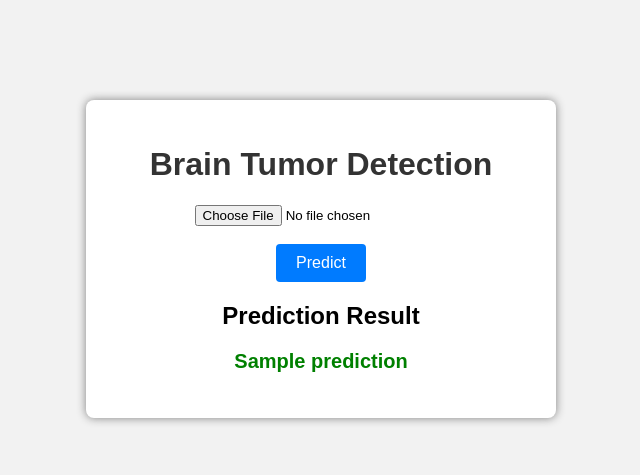
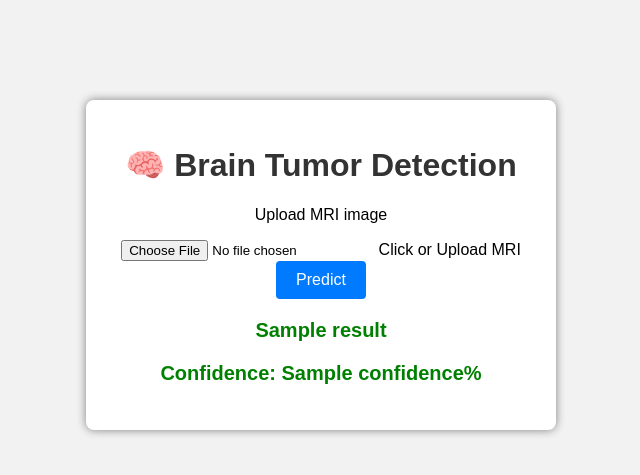
Before and after one commit to Bondadapavani/brain_tumor_web, a Flask app: template templates/index.html in a window 1280 px wide. Shown: the top 475 px of the page, without its empty margins (319-959 px from the left). Run offline with Flask 3, Linux system fonts and the light colour scheme; the template is opened without the code that fills it: most values are stand-ins (such as "Sample title", 1, 10 or a date in 2020).

Commit message:
Update index.html

```diff
--- a/templates/index.html
+++ b/templates/index.html
@@ -1,31 +1,46 @@
 <!DOCTYPE html>
-<html>
+<html lang="en">
 <head>
+    <meta charset="UTF-8">
     <title>Brain Tumor Detection</title>
     <link rel="stylesheet" href="{{ url_for('static', filename='style.css') }}">
 </head>
 <body>
 
 <div class="container">
-    <h1>Brain Tumor Detection</h1>
+    <div class="card">
+        <h1>🧠 Brain Tumor Detection</h1>
+        <p class="subtitle">Upload MRI image</p>
 
-    <form method="POST" enctype="multipart/form-data">
-        <input type="file" name="file" required>
-        <br><br>
-        <button type="submit">Predict</button>
-    </form>
+        <form method="POST" enctype="multipart/form-data">
+            <label class="upload-box">
+                <input type="file" name="file" id="fileInput" required>
+                <span>Click or Upload MRI</span>
+            </label>
 
-    {% if image_file %}
-        <h3>Uploaded MRI Image</h3>
-        <img src="{{ url_for('uploaded_file', filename=image_file) }}"
-             class="mri-image">
-    {% endif %}
+            <div class="preview">
+                <img id="previewImage" style="display:none;">
+            </div>
 
-    {% if prediction %}
-        <h2>Prediction Result</h2>
-        <p class="result">{{ prediction }}</p>
-    {% endif %}
+            <button type="submit">Predict</button>
+        </form>
+
+        {% if result %}
+        <div class="result">
+            <p class="prediction">{{ result }}</p>
+            <p class="confidence">Confidence: {{ confidence }}%</p>
+        </div>
+        {% endif %}
+    </div>
 </div>
+
+<script>
+document.getElementById("fileInput").addEventListener("change", function(e){
+    let img = document.getElementById("previewImage");
+    img.src = URL.createObjectURL(e.target.files[0]);
+    img.style.display = "block";
+});
+</script>
 
 </body>
 </html>
```
